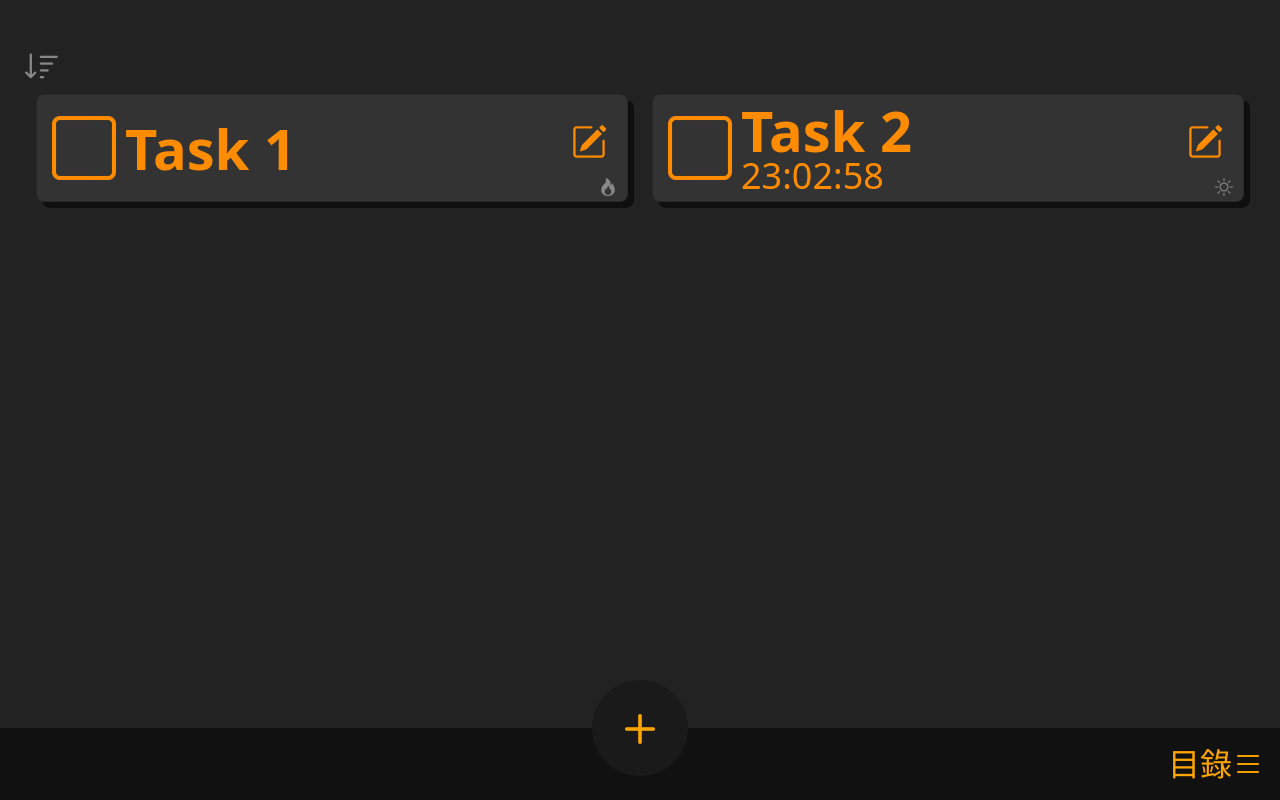
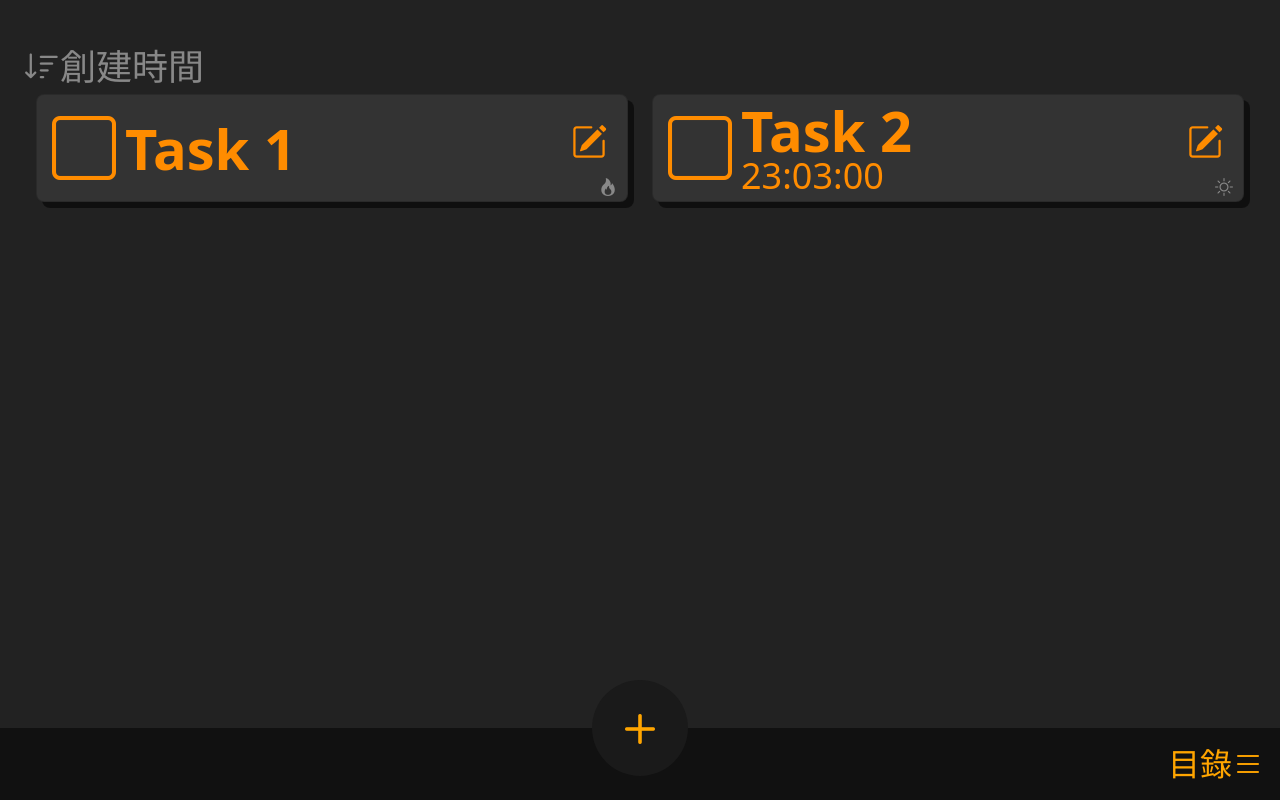
Before and after one commit to whalebox45/todo-timer, a Vue app: page / in a window 1280 px wide. Built offline with nearby package versions, Linux system fonts and the light colour scheme.

Commit message:
sort feature, periodType logic no magic number

```diff
--- a/src/App.vue
+++ b/src/App.vue
@@ -4,14 +4,17 @@
   <div>
     <div style="height:2.5rem"></div>
     <div class="mx-4 maincontrol d-flex justify-content-between">
-      <div class="control-left">
+      <div class="control-left"  @click="toggleSortByPeriodType">
         <a class="bi bi-sort-down" id="sortbtn"></a>
+        <p class="m-0 p-0" v-if="sortByPeriodType">種類</p>
+        <p class="m-0 p-0" v-else>創建時間</p>
       </div>
       <div class="ms-auto"></div>
     </div>
 
     <div class="row gy-3 gx-4 mx-4">
-      <TaskCard v-bind:ref="'taskCard_' + t.id" v-for="t in timerDataArray" v-bind:key="t.id" :id="t.id" :taskTitle="t.taskTitle" :isChecked="t.isChecked"
+      <TaskCard v-bind:ref="'taskCard_' + t.id" v-for="t in sortedTimerDataArray"
+        v-bind:key="t.id" :id="t.id" :taskTitle="t.taskTitle" :isChecked="t.isChecked"
         :setTodoTime="t.setTodoTime" :isTimer="t.isTimer" :periodType="t.periodType"
         @edit-task="openEditModal" @checkbox-change="handleCheckboxChange" @delete-task="deleteTimerById" />
     </div>
@@ -51,6 +54,7 @@
 $navcolor: #111111;
 $navcolor2: #1a1a1a;
 
+$auxcolor: #888888;
 $navfg: orange;
 
 .maincontrol {
@@ -58,8 +62,12 @@ $navfg: orange;
     font-size: 36px;
   }
 
-  a {
-    color: #888888;
+  * {
+    color: $auxcolor;
+  }
+
+  .control-left{
+    display: flex;
   }
 }
 
--- a/src/app.js
+++ b/src/app.js
@@ -1,4 +1,4 @@
-import { reactive, onMounted } from 'vue';
+import { reactive, onMounted, ref } from 'vue';
 import { Modal, Offcanvas } from 'bootstrap';
 import dayjs from 'dayjs';
 
@@ -25,6 +25,7 @@ class Timer {
     this.setTodoTime = setTodoTime;
     this.periodType = periodType;
     this.lastCheckAt = {};
+    this.createdAt = dayjs();
   }
   static createTask(taskTitle, setTodoTime, isTimer, isChecked, periodType) {
     return new Timer(taskTitle, setTodoTime, isTimer, isChecked, periodType);
@@ -37,8 +38,11 @@ export default {
     const timerDataArray = reactive([]);
     const editTaskData = reactive({});
 
+    const sortByPeriodType = ref(false);
+
     // Load data from localStorage if it exists
     const storedData = localStorage.getItem('TimerDataArrayStorage');
+
 
     const resetDefaultTask = function () {
       localStorage.removeItem('TimerDataArrayStorage');
@@ -68,7 +72,24 @@ export default {
     }
 
     // debugger;
-    return { timerDataArray, Timer, editTaskData, PERIOD_TYPES };
+    return { timerDataArray, Timer, editTaskData, PERIOD_TYPES, sortByPeriodType };
+  },
+  computed:{
+    sortedTimerDataArray() {
+      if (this.sortByPeriodType) {
+       // Prioritize tasks where isTimer is false
+       const nonTimerTasks = this.timerDataArray.filter(task => !task.isTimer);
+       const timerTasks = this.timerDataArray.filter(task => task.isTimer);
+
+       // Sort nonTimerTasks first, then sort the timerTasks by periodType
+       const sortedNonTimerTasks = nonTimerTasks.sort((a, b) => a.periodType - b.periodType);
+       const sortedTimerTasks = timerTasks.sort((a, b) => a.periodType - b.periodType);
+
+       return [...sortedNonTimerTasks, ...sortedTimerTasks];
+      } else {
+        return this.timerDataArray.slice().sort((a, b) => a.createdAt - b.createdAt);
+      }
+    }
   },
   mounted() {
   },
@@ -83,6 +104,9 @@ export default {
     };
   },
   methods: {
+    toggleSortByPeriodType(){
+      this.sortByPeriodType = !this.sortByPeriodType;
+    },
     toggleDrawerOffcanvas() {
       const DrawerOffcanvas = document.getElementById('menuOffcanvas');
       const offcanvas = Offcanvas.getOrCreateInstance(DrawerOffcanvas);
--- a/src/components/AddTaskModal.vue
+++ b/src/components/AddTaskModal.vue
@@ -145,7 +145,7 @@ export default {
 			selectedHour: 0,
 			selectedMinute: 0,
 			isPM: 1,
-			periodType: this.$root.PERIOD_TYPES.once,
+			periodType: this.$root.PERIOD_TYPES.daily,
 			minutes: Array.from({ length: 60 }, (_, index) => index.toString())
 		}
 	},
--- a/src/components/TaskCard.vue
+++ b/src/components/TaskCard.vue
@@ -69,7 +69,7 @@ export default {
             // console.log(hours, minutes, seconds, ms)
             if (ms >= 500 && seconds<59) seconds += 1;
 
-            if (this.periodType !== 10) {
+            if (this.periodType !== this.$root.PERIOD_TYPES.daily) {
                 return `${days}天 ${this.pad(hours)}:${this.pad(minutes)}:${this.pad(seconds)}`;
             } else {
                 return `${this.pad(hours)}:${this.pad(minutes)}:${this.pad(seconds)}`;
```
